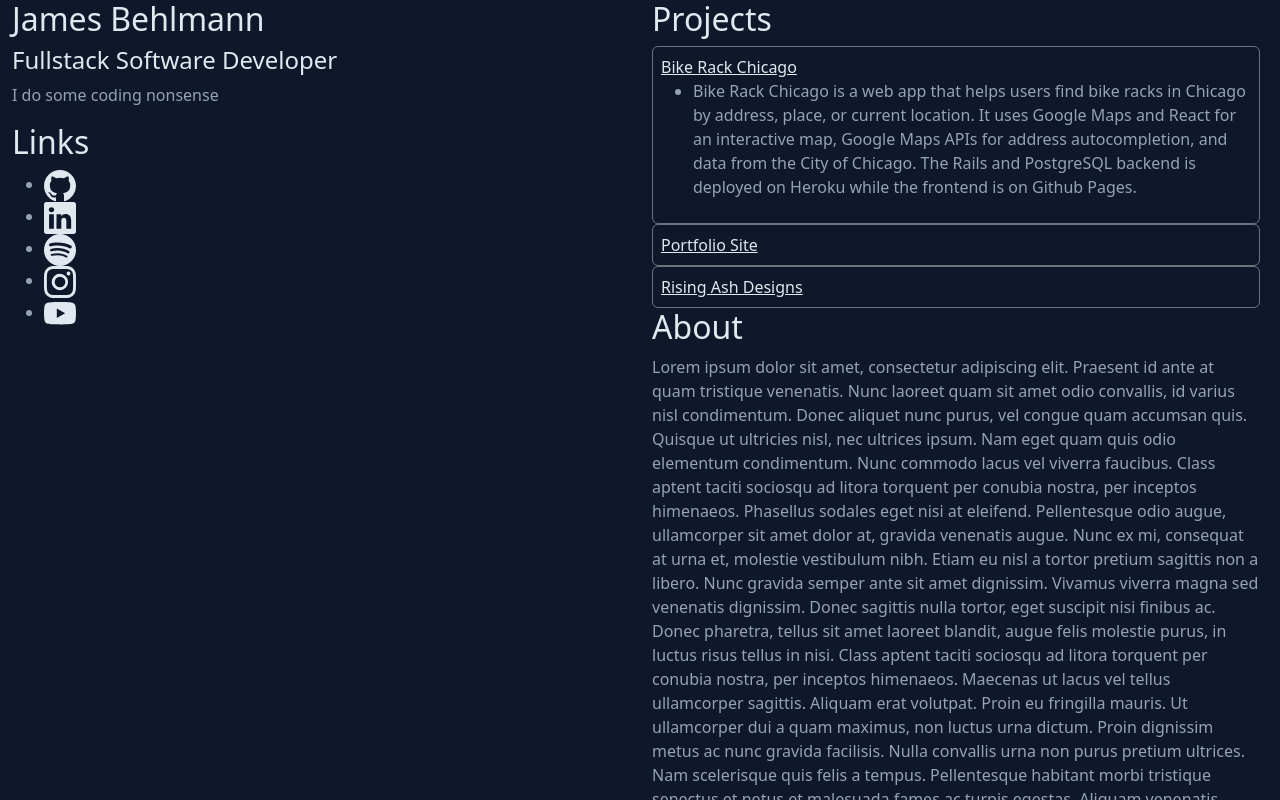
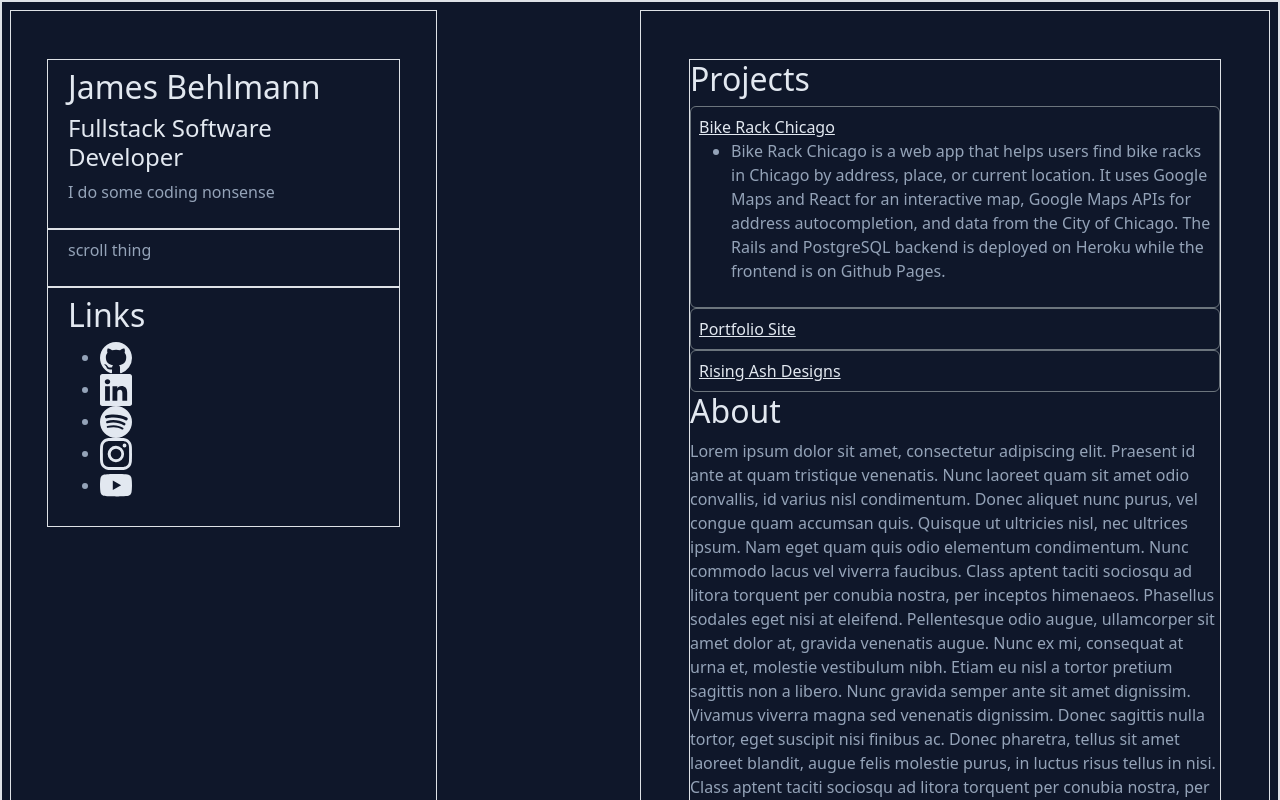
Before and after one commit to jmbehlmann/behlmann-portfolio, a React (Vite) app: page / in a window 1280 px wide. Shown: the top 800 px of the page. Built offline with nearby package versions, Linux system fonts and the light colour scheme.

Commit message:
layout styling

```diff
--- a/src/Content.jsx
+++ b/src/Content.jsx
@@ -10,14 +10,21 @@ import { Contact } from "./components/Contact.jsx";
 export function Content() {
   return (
     <main>
-      <div className="container-xxl">
-        <div className="row px-2">
-          <div className="col-lg-6 col-2 fixed-top one">
-            <Header />
-            <Links />
+      <div className="container-xxl border">
+        <div className="row p-2 border">
+          <div className="col-lg-4 h-100 position-fixed one p-5 border">
+            <div className="row p-2 border">
+              <Header />
             </div>
-          <div className="col-lg-6 offset-lg-6 two">
-            <div className="content-container">
+            <div className="row p-2 border">
+              <p>scroll thing</p>
+            </div>
+            <div className="row p-2 border">
+              <Links />
+            </div>
+          </div>
+          <div className="col-lg-6 offset-lg-6 two p-5 border">
+            <div className="content-container border">
               <Projects />
               <About />
               <Experience />
```
